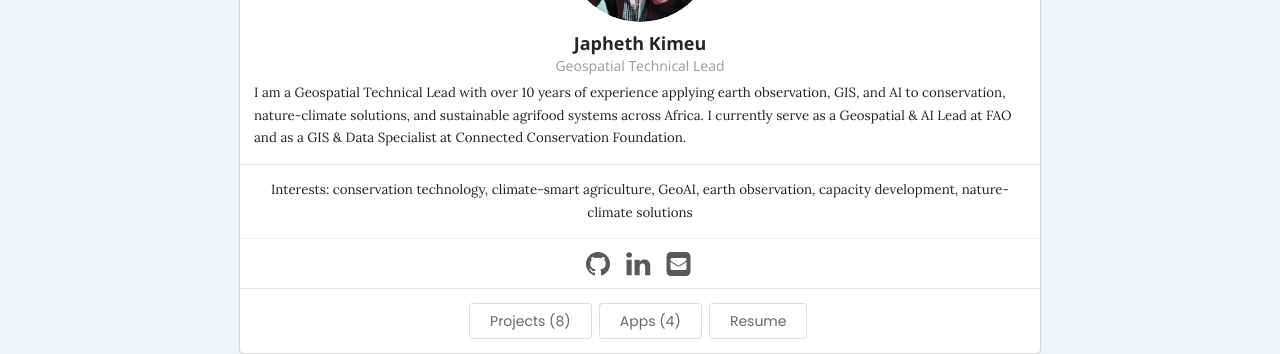
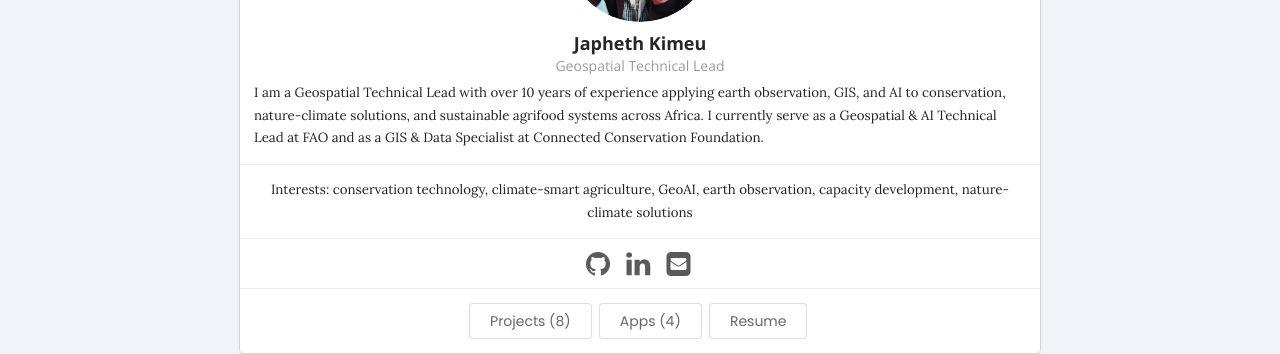
Before and after one commit to japhethkimeu/japhethkimeu.github.io, a Jekyll site: the page built from index.html, in a window 1280 px wide. Shown: the part 212-566 px from the top of the page. Built offline with Jekyll 4.4.1, drawn with Linux system fonts in a browser that asks for light colours.

Commit message:
Update bio.json

```diff
--- a/_data/bio.json
+++ b/_data/bio.json
@@ -6,7 +6,7 @@
     "email": "kimeujeffer@gmail.com",
     "phone": "",
     "website": "https://japhethkimeu.github.io",
-    "summary": "I am a Geospatial Technical Lead with over 10 years of experience applying earth observation, GIS, and AI to conservation, nature-climate solutions, and sustainable agrifood systems across Africa. I currently serve as a Geospatial & AI Lead at FAO and as a GIS & Data Specialist at Connected Conservation Foundation.",
+    "summary": "I am a Geospatial Technical Lead with over 10 years of experience applying earth observation, GIS, and AI to conservation, nature-climate solutions, and sustainable agrifood systems across Africa. I currently serve as a Geospatial & AI Technical Lead at FAO and as a GIS & Data Specialist at Connected Conservation Foundation.",
     "location": {
       "address": "30470",
       "postalCode": "00100",
```
